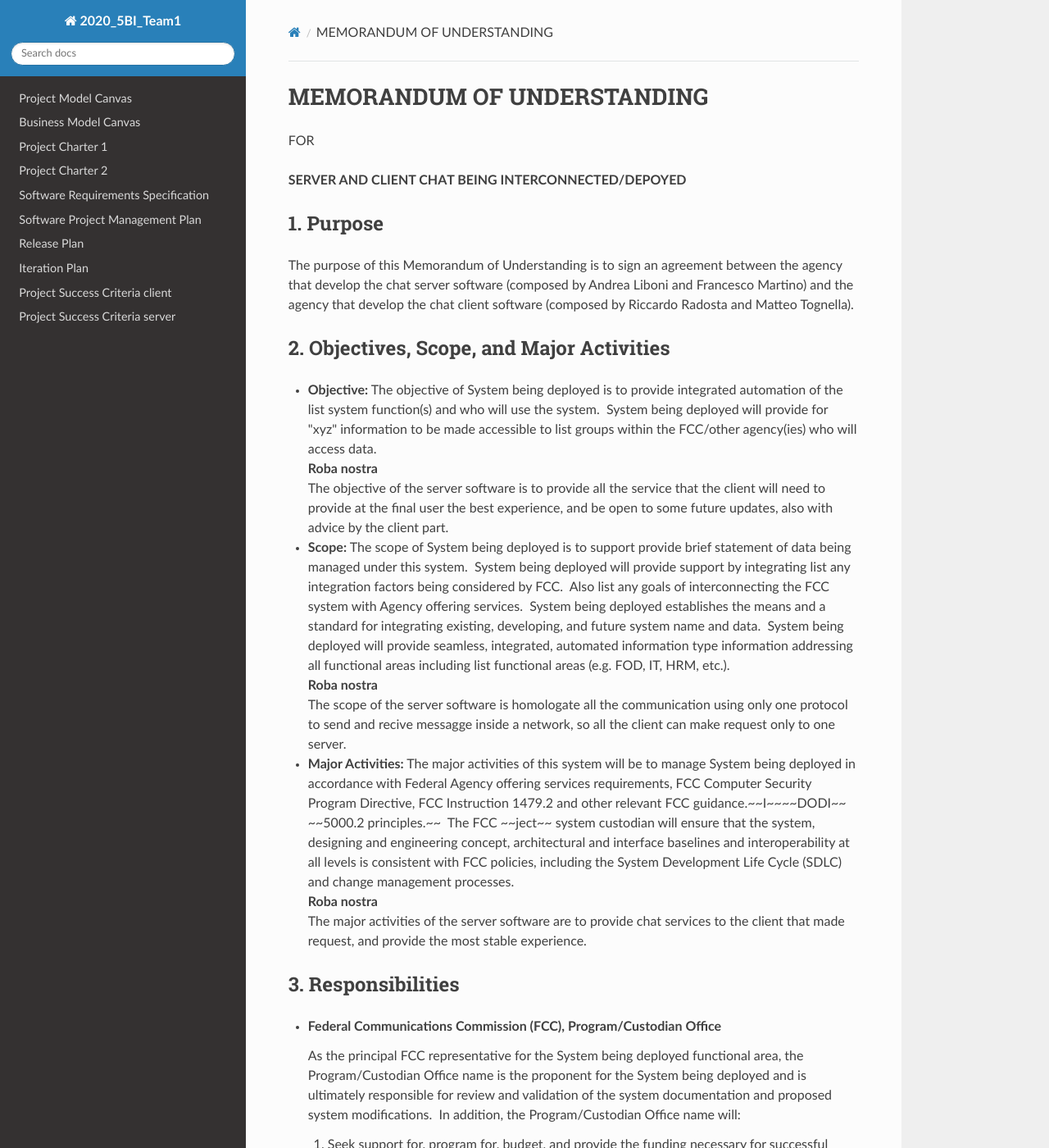
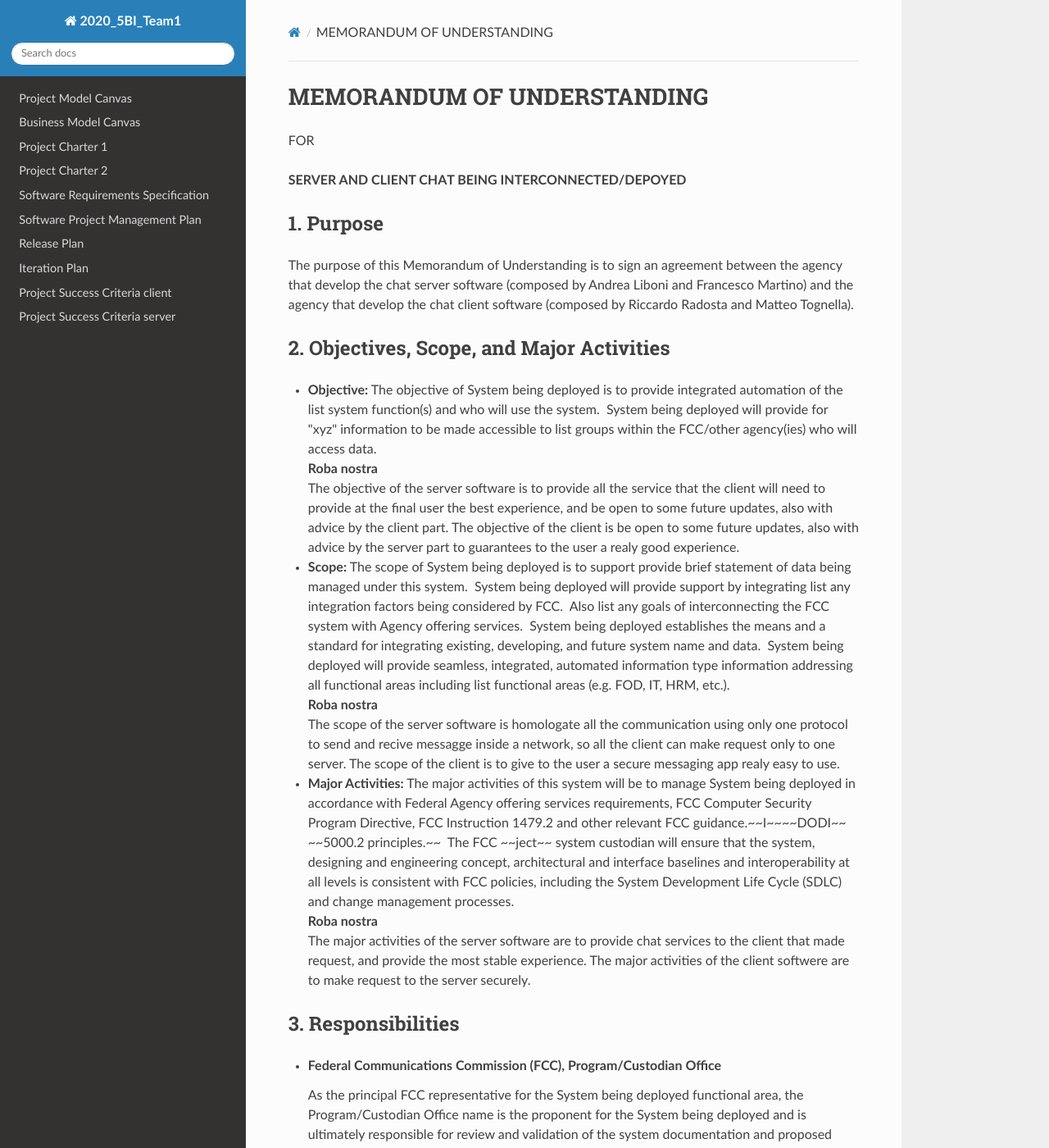
Before and after one commit to FrankMartinuz/2020_5BI_team1_Liboni, an MkDocs documentation site: the page built from docs/Memo_of_understanding.md, in a window 1280 px wide and 1400 px high. Shown: the whole window at 82% size. Built offline with MkDocs 1.6.1, drawn with Linux system fonts in a browser that asks for light colours; nearby versions of some CDN libraries.

Commit message:
Terminated Client part

```diff
--- a/docs/Memo_of_understanding.md
+++ b/docs/Memo_of_understanding.md
@@ -13,14 +13,17 @@ FOR
   * **Objective:** The objective of System being deployed is to provide integrated automation of the list system function(s) and who will use the system.  System being deployed will provide for "xyz" information to be made accessible to list groups within the FCC/other agency(ies) who will access data.
 **Roba nostra**
   The objective of the server software is to provide all the service that the client will need to provide at the final user the best experience, and be open to some future updates, also with advice by the client part.
+  The objective of the client is be open to some future updates, also with advice by the server part to guarantees to the user a realy good experience.
 
   * **Scope:** The scope of System being deployed is to support provide brief statement of data being managed under this system.  System being deployed will provide support by integrating list any integration factors being considered by FCC.  Also list any goals of interconnecting the FCC system with Agency offering services.  System being deployed establishes the means and a standard for integrating existing, developing, and future system name and data.  System being deployed will provide seamless, integrated, automated information type information addressing all functional areas including list functional areas (e.g. FOD, IT, HRM, etc.).
 **Roba nostra**
   The scope of the server software is homologate all the communication using only one protocol to send and recive messagge inside a network, so all the client can make request only to one server.
+  The scope of the client is to give to the user a secure messaging app realy easy to use.
 
   * **Major Activities:** The major activities of this system will be to manage System being deployed in accordance with Federal Agency offering services requirements, FCC Computer Security Program Directive, FCC Instruction 1479.2 and other relevant FCC guidance.~~I~~~~DODI~~ ~~5000.2 principles.~~  The FCC ~~ject~~ system custodian will ensure that the system, designing and engineering concept, architectural and interface baselines and interoperability at all levels is consistent with FCC policies, including the System Development Life Cycle (SDLC) and change management processes.
 **Roba nostra**
   The major activities of the server software are to provide chat services to the client that made request, and provide the most stable experience.
+  The major activities of the client softwere are to make request to the server securely.
 
 ## 3. **Responsibilities**
 
```
